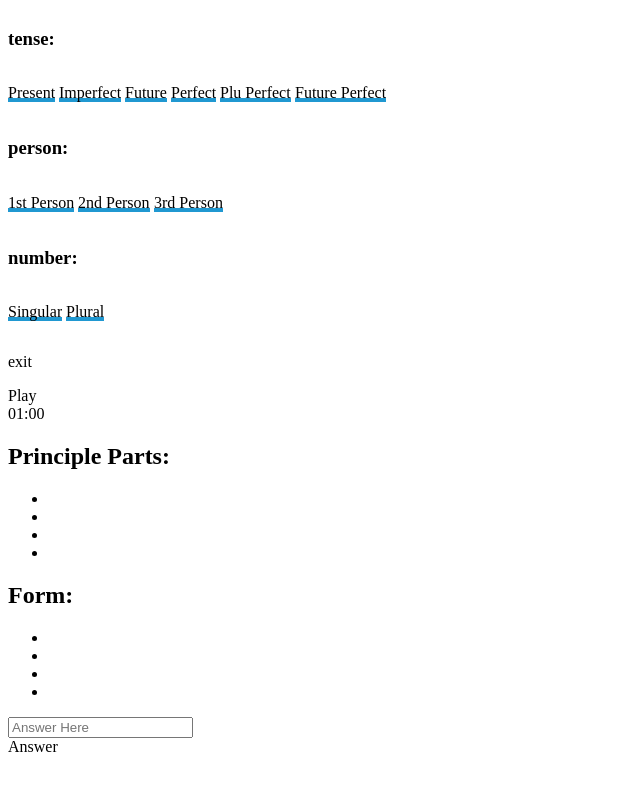
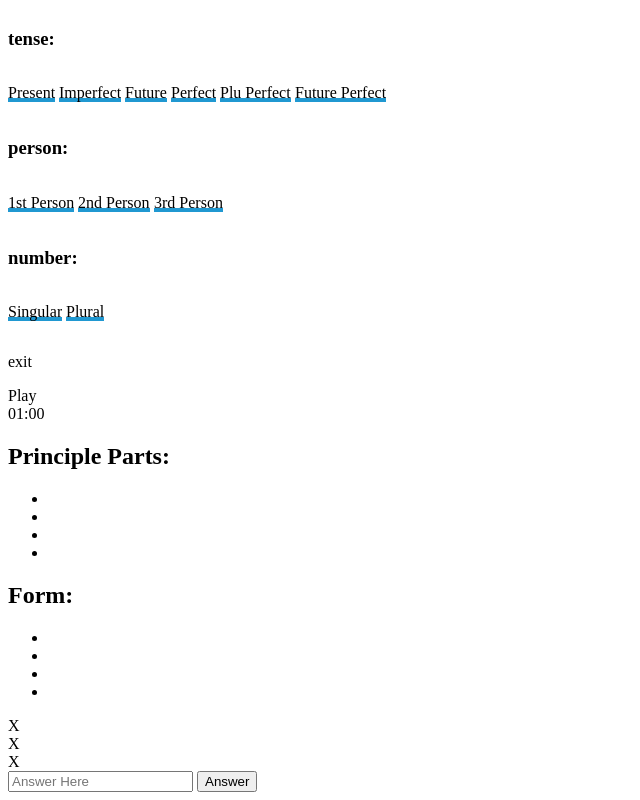
Before and after one commit to JAV27/cursus-honorum, a plain HTML site: page index.html in a window 1280 px wide. Shown: the part 369-1169 px from the top of the page, without its empty margins (0-640 px from the left). Before the commit the page ends 1133 px from the top, so only its background shows below. Drawn offline with nearby package versions, Linux system fonts and the light colour scheme; files that its build step writes are made by us from their sources.

Commit message:
Added wrong answer boxes

```diff
--- a/index.html
+++ b/index.html
@@ -101,13 +101,21 @@
                                 <li class="number"></li>
                             </ul>
                         </div>
+                        <div class="wrong">
+                            <div class="wrongAnswer">
+                                <span>X</span>
+                            </div>
+                            <div class="wrongAnswer">
+                                <span>X</span>
+                            </div>
+                            <div class="wrongAnswer">
+                                <span>X</span>
+                            </div>
+                        </div>
                     </div>
                     <div class="gameFooter">
                         <input type="text" placeholder="Answer Here">
-                        <div class="submit">
-                            Answer
-                        </div>
-                    </form>
+                        <input type="submit" class="submit" value="Answer">
                     </div>
                 </div>
             </div>
```
